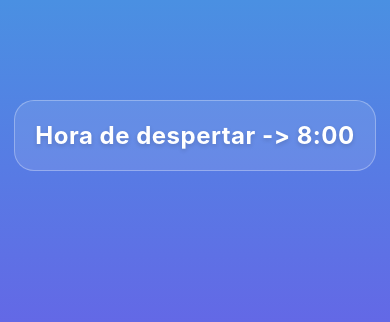
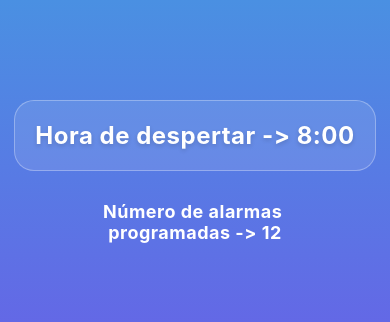
Before and after one commit to Jorge221z/echo-alarm, a React Native app: screen / in a window 390 px wide. Shown: the top 322 px of the page. Built offline with nearby package versions, Linux system fonts and the light colour scheme.

Commit message:
Protyping secoundary texts

```diff
--- a/App.js
+++ b/App.js
@@ -9,7 +9,12 @@ export default function App() {
         style={{flex: 1}}>
 
     <View style={styles.container}>
-      <Text style={styles.text}>Hora de despertar -&gt; 8:00</Text>
+      <Text style={styles.mainText}>Hora de despertar -&gt; 8:00</Text>
+
+      <Text style={styles.secoundaryText}>Número de alarmas {"\n"}programadas -&gt; 12</Text>
+
+
+
       <StatusBar style="auto" />
     </View>
 
@@ -26,7 +31,7 @@ const styles = StyleSheet.create({
     justifyContent: 'flex-start',
     paddingTop: 100,
   },
-  text: {
+  mainText: {
     color: '#FFFFFF',
     fontSize: 24,
     fontWeight: '700',
@@ -42,5 +47,14 @@ const styles = StyleSheet.create({
     borderWidth: 1,
     borderColor: 'rgba(255, 255, 255, 0.3)',
     overflow: 'hidden',
+  },
+  secoundaryText: {
+    color: '#FFFFFF',
+    fontSize: 18,
+    fontWeight: '700',
+    textAlign: 'center',
+    letterSpacing: 0.5,
+    paddingTop: 30,
+    paddingHorizontal: 20,
   }
 });
```
